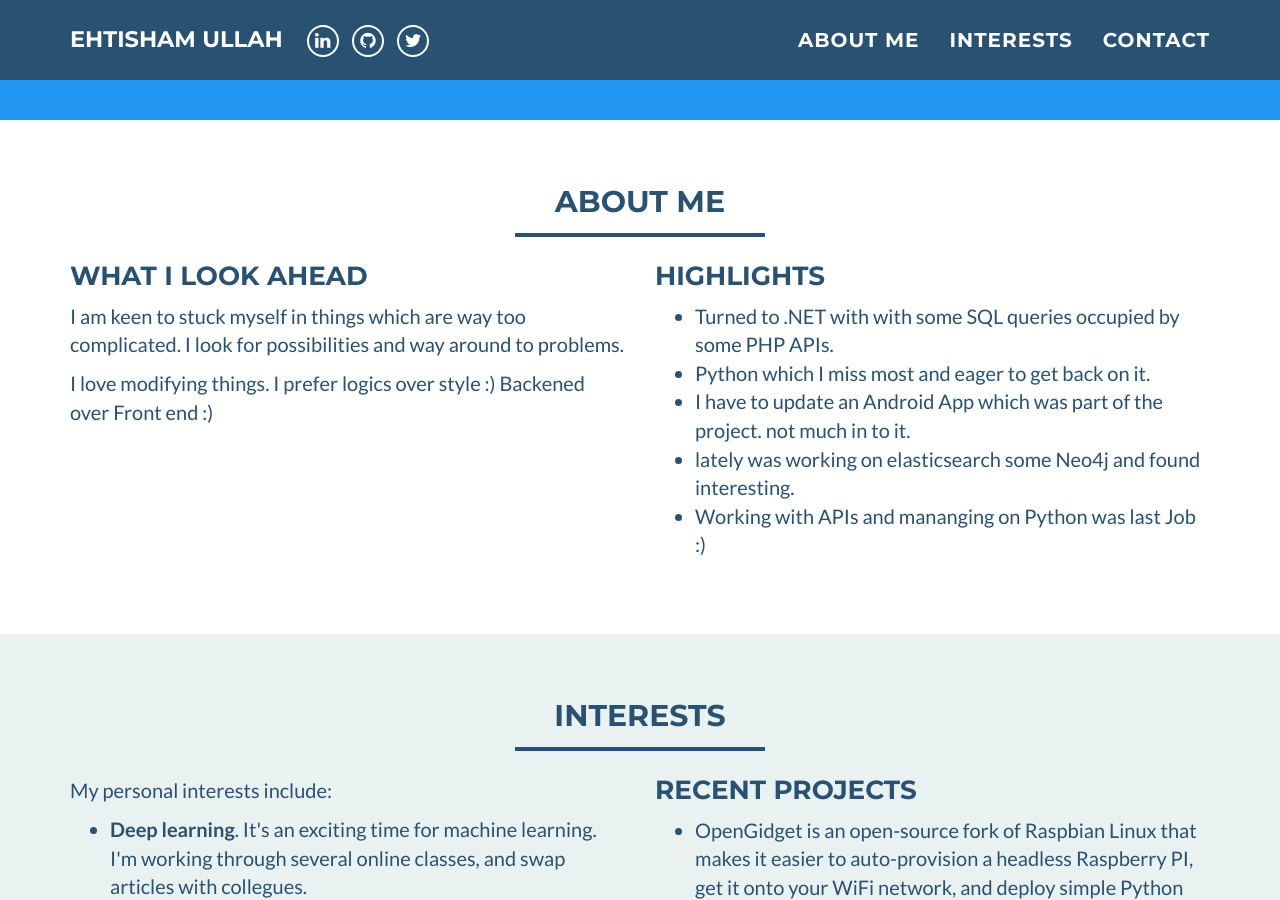
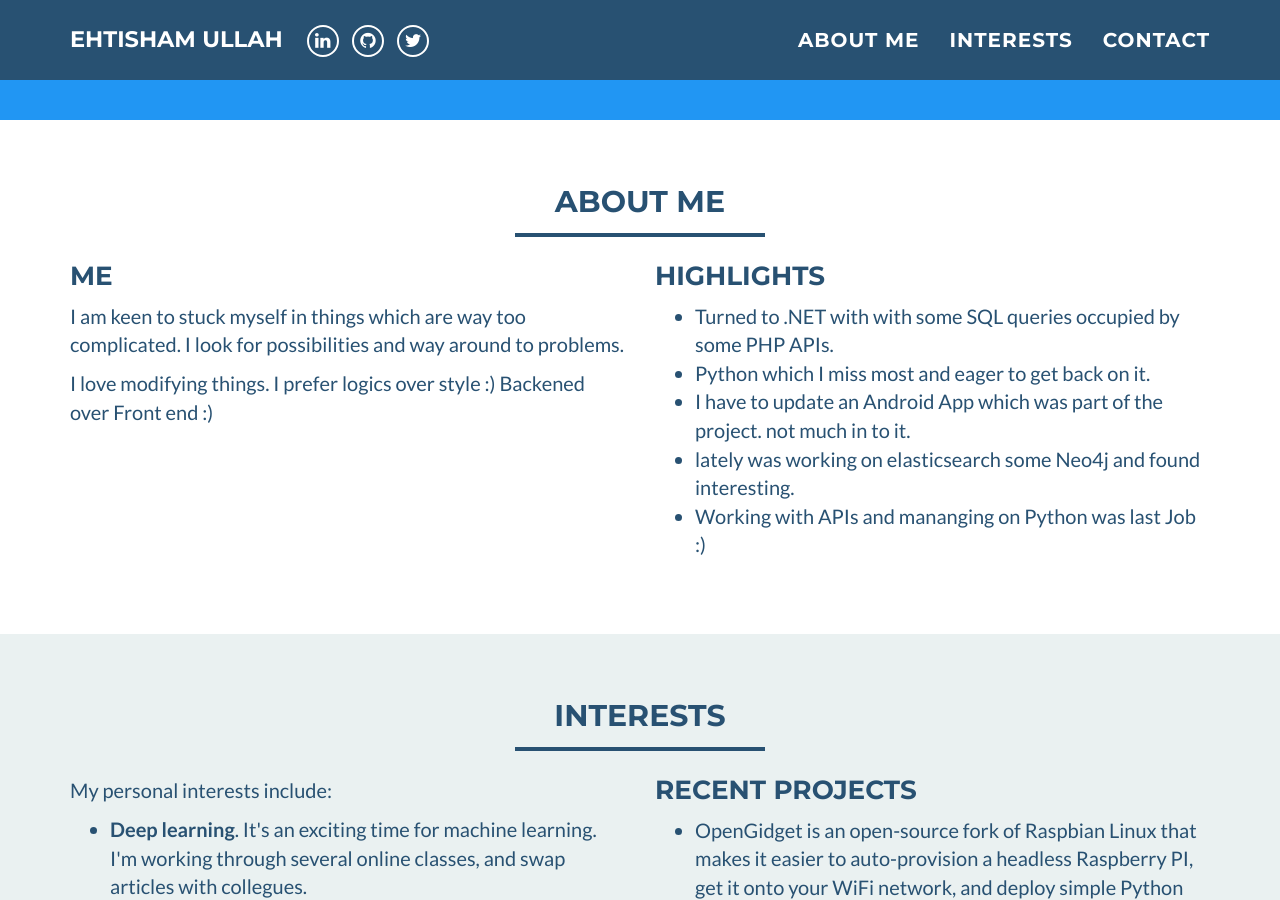
Before and after one commit to shaamuji/profile, a Jekyll site: the page built from index.html, in a window 1280 px wide and 900 px high, scrolled down 454 px. Built offline with Jekyll 4.4.1, drawn with Linux system fonts in a browser that asks for light colours.

Commit message:
modified

```diff
--- a/_includes/about_me.html
+++ b/_includes/about_me.html
@@ -8,7 +8,7 @@
     </div>
     <div class="row">
 	    <div class="col-sm-6">
-          <h3 style="margin-top:0;">What I look ahead</h3>
+          <h3 style="margin-top:0;">Me</h3>
     		<p>
             I am keen to stuck myself in things which are way too complicated. I look for possibilities and way around to problems.
         </p>
```
